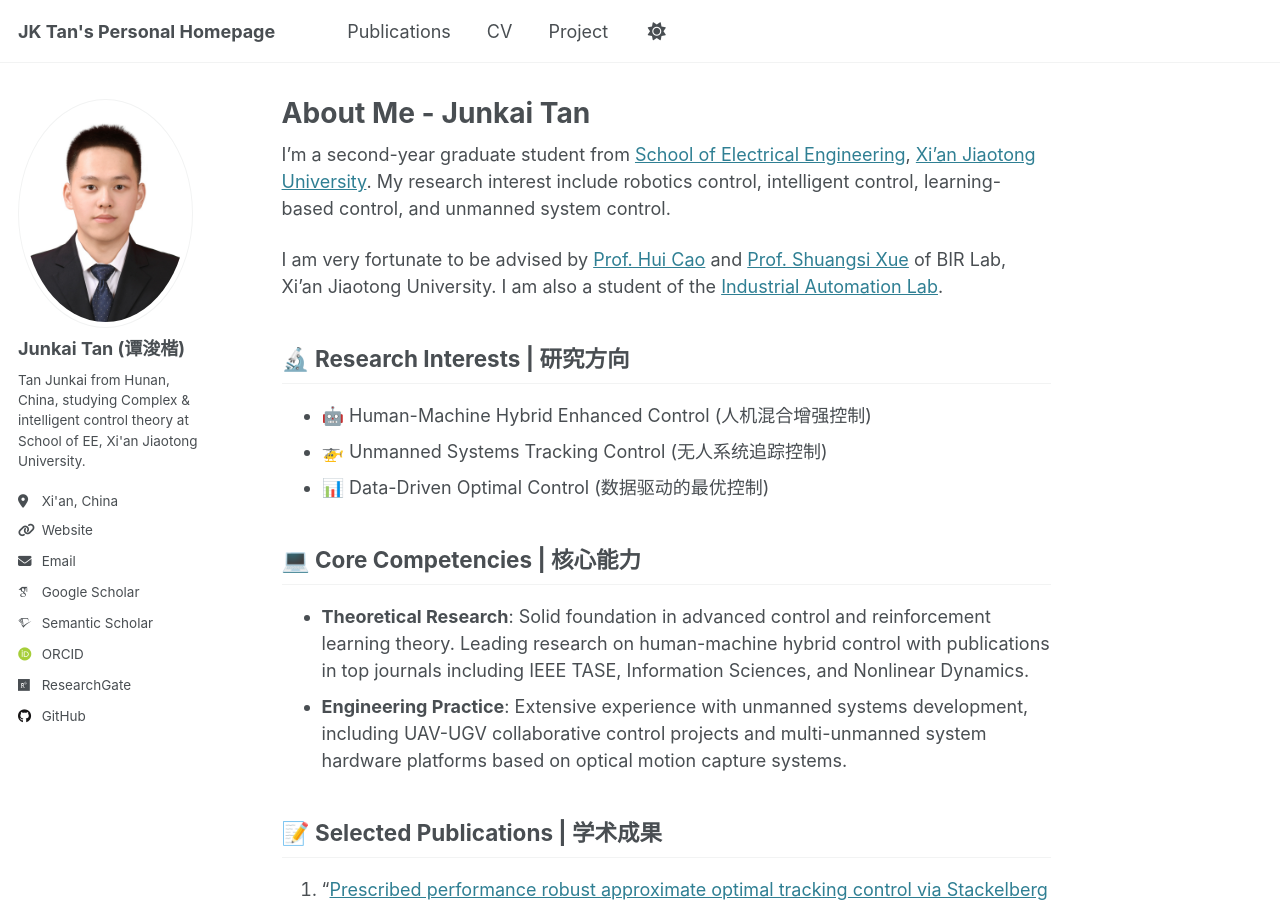
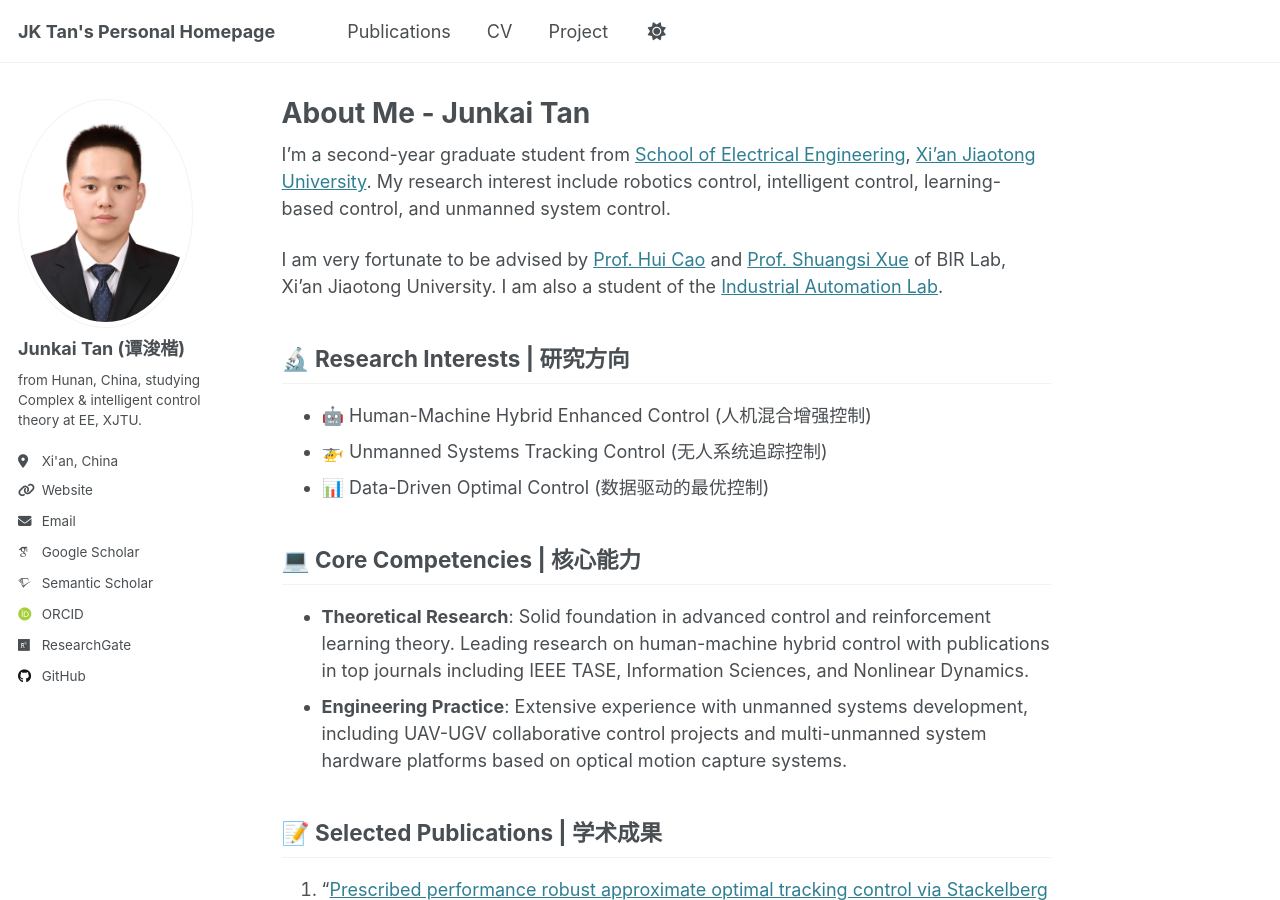
Before and after one commit to tanjunkai2001/tanjunkai2001.github.io, a Jekyll site: the page built from _pages/about.md, in a window 1280 px wide and 900 px high. Built offline with Jekyll 4.4.1, drawn with Linux system fonts in a browser that asks for light colours; some web fonts are replaced.

Commit message:
Update _config.yml

```diff
--- a/_config.yml
+++ b/_config.yml
@@ -25,7 +25,7 @@ author:
   avatar           : "profile.png"
   name             : "Junkai Tan (谭浚楷)"
   pronouns         : # example: "she/her"
-  bio              : "Tan Junkai from Hunan, China, studying Complex & intelligent control theory at School of EE, Xi'an Jiaotong University."
+  bio              : "from Hunan, China, studying Complex & intelligent control theory at EE, XJTU."
   location         : "Xi'an, China"
   affiliation      : "Xi'an Jiaotong University"
   employer         : # "Red Brick University"
```
